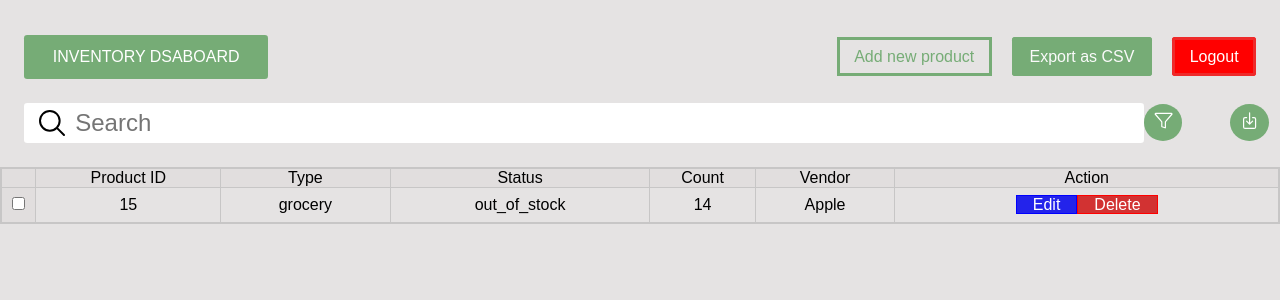
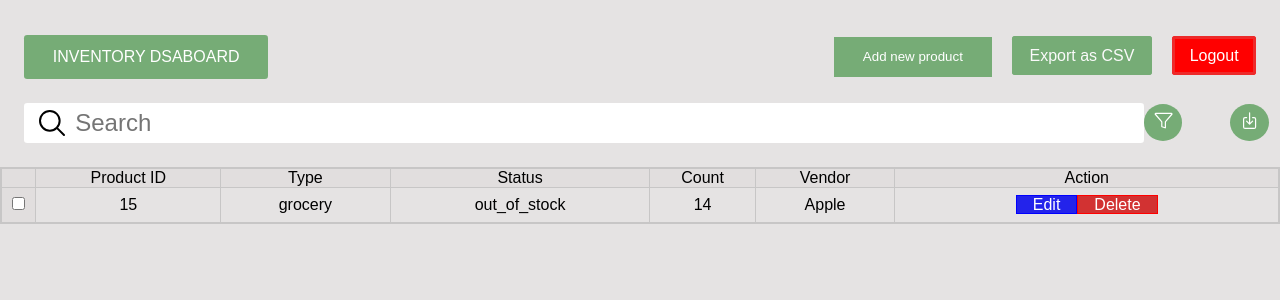
Before and after one commit to rahulrameshm0/Inventory-management-system, a Django app: page /dashboard/ in a window 1280 px wide; the page is wider, and only the part inside the window is pictured. Shown: the top 300 px of that part. Run offline with Django 5.2, Linux system fonts and the light colour scheme; a user stored in the database is signed in; data comes from the database, SQL or seed files in the repository; both versions use the stored data as it was after the commit.

Commit message:
js updated

```diff
--- a/static/css/style.css
+++ b/static/css/style.css
@@ -20,7 +20,7 @@ body{
     margin-top: 2.2rem;
 }
 
-.products{
+.btn-1{
     border: 3px solid rgb(118, 172, 118);
     color: rgb(118, 172, 118);
     padding: 0.5rem 0.9rem;
@@ -44,7 +44,7 @@ body{
     background-color: rgb(118, 172, 118);
 }
 
-.product:hover{
+.btn-1:hover{
     box-shadow: 0 4px 10px rgba(0, 0, 0, 0.2);
 }
 
@@ -58,6 +58,13 @@ body{
 }
 a{
     text-decoration: none;
+}
+
+.btn-1{
+    border: none;
+    padding: 0.8rem 1.8rem;
+    color: #fff;
+    background-color: rgb(118, 172, 118);
 }
 
 /* Search Section */
--- a/static/js/script.js
+++ b/static/js/script.js
@@ -2,21 +2,38 @@ const button = document.querySelector('.btn');
 const subtract = document.querySelector('.minus');
 const add = document.querySelector('.plus');
 const input = document.querySelector('.qty-input');
-const alerting = document.querySelector('.alerting')
+const alerting = document.querySelector('.alerting');
+const dashboardButton = document.querySelector('.btn-1');
 
-button.addEventListener('click', () => {
+if(button){
+    button.addEventListener('click', (e) => {
+        e.preventDefault()
         button.textContent = "Loading..."
         console.log('click')
     });
+}
 
+if (add && input){
     add.addEventListener('click', (e) => {
         e.preventDefault()
         input.value = parseInt(input.value) + 1;
     });
+}
 
+if (subtract && input){
     subtract.addEventListener('click', (e) => {
         e.preventDefault()
         if (input.value > 0){
             input.value = parseInt(input.value) - 1;
         }
     });
+
+}
+
+if (dashboardButton){
+    dashboardButton.addEventListener('click',(e) => {
+        e.preventDefault()
+        window.location.href = dashboardButton.dataset.url;
+        // console.log('click')
+});
+}
--- a/templates/dashboard.html
+++ b/templates/dashboard.html
@@ -10,7 +10,7 @@
     <script nomodule src="https://unpkg.com/ionicons@7.1.0/dist/ionicons/ionicons.js"></script>
 
     <!-- Style -->
-    <link rel="stylesheet" href="{% static 'css/style.css' %}">
+    <link rel="stylesheet" href="{% static 'css/style.css' %}?v=1">
     <title>Inventory Management</title>
 </head>
 <body>
@@ -19,7 +19,7 @@
             <p class="inventory">Inventory dsaboard</p>
             {% if user.is_authenticated %}
             <div class="add-item">
-                <a class="products" href="{% url 'add_products' %}">Add new product</a>
+                <button class="btn-1" data-url="{% url 'add_products' %}">Add new product</button>
                 <a class="csv" href="#">Export as CSV</a>
                 <a class="product" id="log-out" href="{% url 'logout' %}">Logout</a>
             </div>
@@ -76,5 +76,6 @@
 
         </section>
     </main>
+    <script src="{% static 'js/script.js' %}" defer></script>
 </body>
 </html>
```
Also changed, not shown: db.sqlite3. Lines whose indentation alone changed are shown as unchanged.
